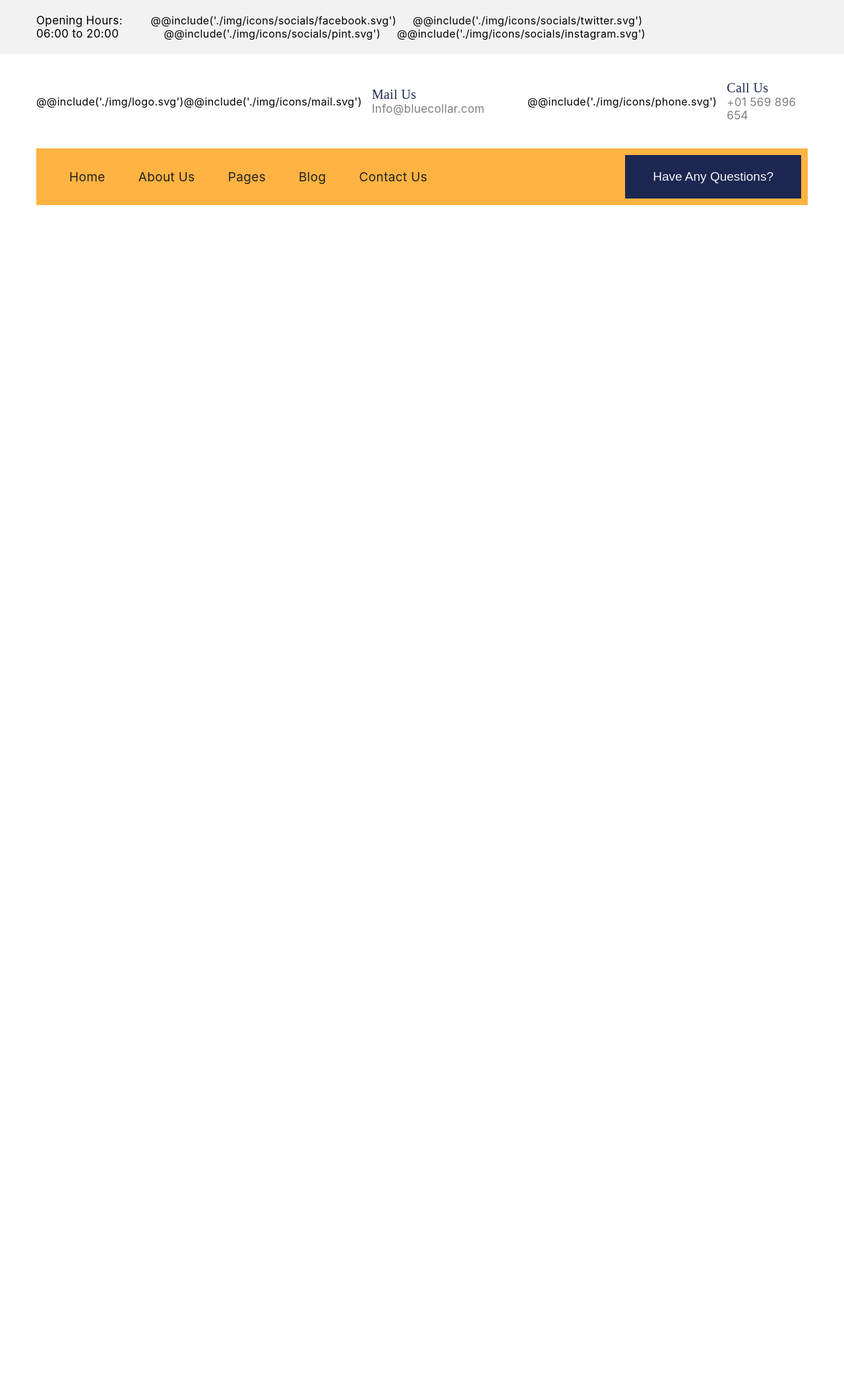
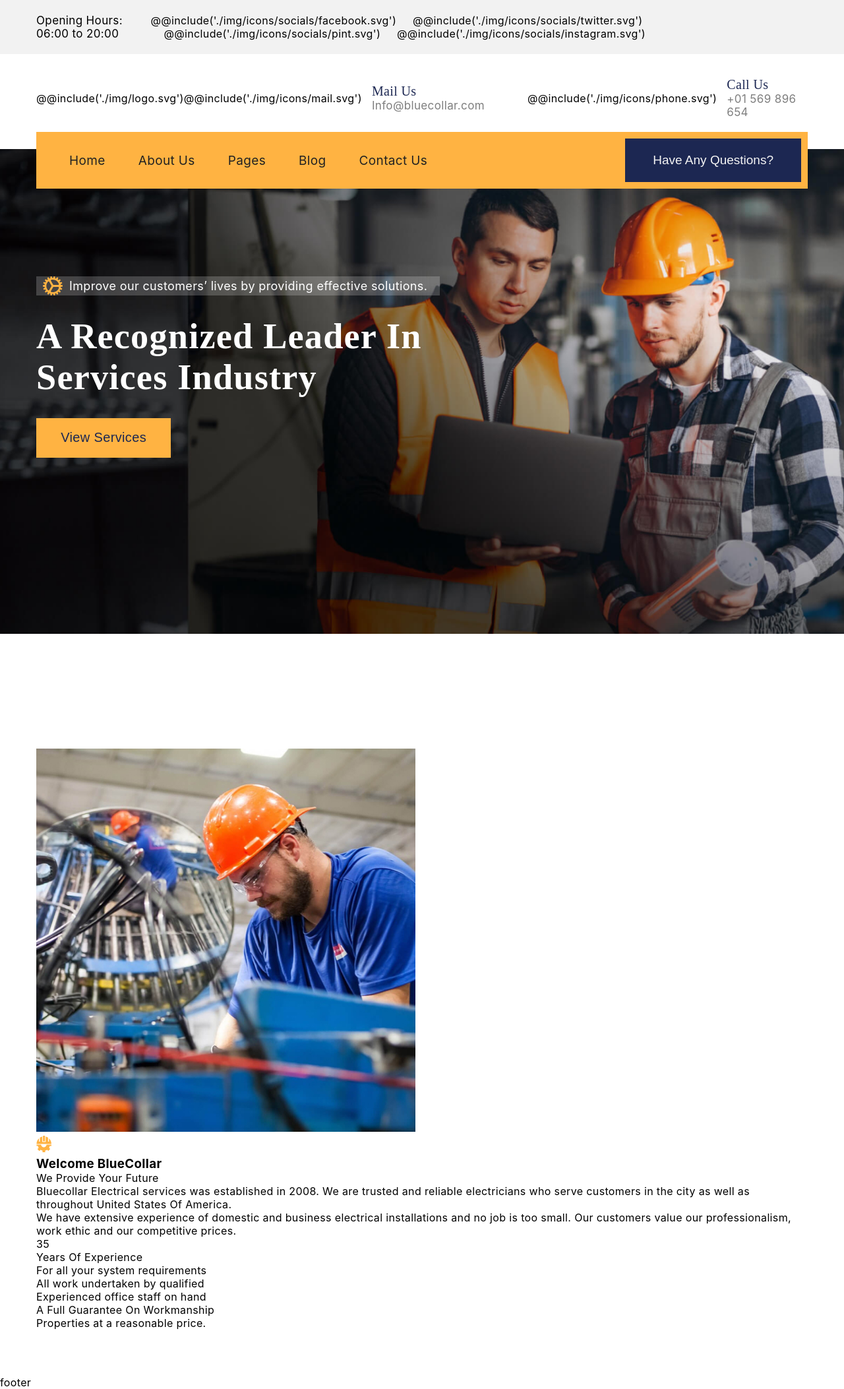
Before and after one commit to tictac22/BlueCollar-landing, a PHP site: page / in a window 1280 px wide. Shown: the whole page at 66% size. Run offline with PHP 8.4, Linux system fonts and the light colour scheme; style sheets or scripts are compiled from the project's sources; some libraries are stand-ins or nearby versions; some web fonts are replaced.

Commit message:
adaptive for hero seciton

```diff
--- a/sources/src/css/header.scss
+++ b/sources/src/css/header.scss
@@ -1,5 +1,12 @@
 .header {
-	padding: 40px 0px;
+	//padding: 40px 0px;
+	@include adaptiv-value("padding-top", 40, 5);
+	@include adaptiv-value("padding-bottom", 40, 5);
+	position: sticky;
+	background-color: white;
+	width: 100%;
+	z-index: 100;
+	top: 0;
 	&__inner {
 		display: flex;
 		align-items: center;
@@ -137,7 +144,7 @@
 		pointer-events: all;
 	}
 	@media (min-width: $lg) {
-		margin-top: 40px;
+		margin-top: 20px;
 		clip-path: none;
 		max-width: initial;
 		width: initial;
@@ -148,6 +155,7 @@
 		transform: translate(0);
 		opacity: 1;
 		pointer-events: all;
+		margin-bottom: -95px;
 	}
 	&__inner {
 		overflow: scroll;
--- /dev/null
+++ b/sources/src/css/hero.scss
@@ -0,0 +1,58 @@
+.hero {
+	position: relative;
+	padding-bottom: 20.9%;
+	&__image {
+		position: absolute;
+		top: 0;
+		left: 0;
+		width: 100%;
+		height: 100%;
+		object-fit: cover;
+	}
+	&__inner {
+		@include adaptiv-value("padding-top", 212, 78);
+	}
+
+	&__text {
+		position: relative;
+		z-index: 6;
+		max-width: 712px;
+	}
+
+	&__descr {
+		max-width: 86%;
+	}
+
+	&__title {
+		font-family: "Mulish";
+		@include adaptiv-value("font-size", 60, 20);
+		letter-spacing: 1.2px;
+		text-transform: capitalize;
+		margin-top: 31px;
+		color: #ffffff;
+	}
+	&__button {
+		margin-top: 31px;
+	}
+}
+.container {
+}
+.hero-descr {
+	color: white;
+	background: rgba(255, 255, 255, 0.2);
+	display: flex;
+	align-items: center;
+	&__img {
+		margin-left: 10px;
+		display: none;
+		@media (min-width: $md) {
+			display: block;
+		}
+	}
+	&__text {
+		font-size: 18px;
+		@media (min-width: $md) {
+			margin-left: 10px;
+		}
+	}
+}
--- a/sources/src/css/style.scss
+++ b/sources/src/css/style.scss
@@ -6,6 +6,11 @@
 		font-weight: #{$weight};
 		font-style: #{$style};
 	}
+}
+$maketWidth: 1440;
+@mixin adaptiv-value($property, $startSize, $minSize) {
+	$addSize: $startSize - $minSize;
+	#{$property}: calc(#{$minSize + px} + #{$addSize} * ((100vw - 320px) / #{$maketWidth - 320}));
 }
 @import "reset.scss";
 @import "fonts.scss";
@@ -30,7 +35,23 @@ body {
 .main {
 	flex: 1 1 auto;
 }
+.button {
+	color: #1c2752;
+	letter-spacing: 0.36px;
+	font-size: 20px;
+	padding: 20px 40px;
+	background-color: $orange;
+	transition: background-color 0.3s linear;
+	@include adaptiv-value("padding-bottom", 20, 10);
+	@include adaptiv-value("padding-top", 20, 10);
+	@include adaptiv-value("padding-left", 40, 20);
+	@include adaptiv-value("padding-right", 40, 20);
 
+	cursor: pointer;
+	&:hover {
+		background-color: darken($orange, 10%);
+	}
+}
 .underline {
 	&::before {
 		transition: width 0.4s ease-in-out;
@@ -44,3 +65,5 @@ body {
 
 @import "opening.scss";
 @import "header.scss";
+@import "hero.scss";
+@import "welcome.scss";
--- /dev/null
+++ b/sources/src/css/welcome.scss
@@ -0,0 +1,51 @@
+.welcome {
+	margin: 200px 0px 80px 0px;
+	@include adaptiv-value("margin-top", 200, 12);
+	@include adaptiv-value("margin-bottom", 80, 12);
+	&__inner {
+	}
+
+	&__img {
+	}
+
+	&__about {
+	}
+
+	&__greetings {
+	}
+
+	&__title {
+	}
+
+	&__paragraph {
+	}
+
+	&__statistics {
+	}
+}
+.container {
+}
+.welcome-greetings {
+	&__text {
+	}
+}
+.welcome-statistics {
+	&__container {
+	}
+
+	&__box {
+	}
+
+	&__numbers {
+	}
+
+	&__text {
+	}
+
+	&__list {
+	}
+}
+.weclome-statistics {
+	&__item {
+	}
+}
--- a/sources/src/index.html
+++ b/sources/src/index.html
@@ -73,6 +73,62 @@
 					</div>
 				</div>
 			</header>
+			<main class="main">
+				<div class="hero">
+					<img class="hero__image" src="img/hero.png" />
+					<div class="container">
+						<div class="hero__inner">
+							<div class="hero__text">
+								<div class="hero__descr hero-descr">
+									<img src="img/icons/gear.svg" alt="gear" class="hero-descr__img" />
+									<p class="hero-descr__text">
+										Improve our customers’ lives by providing effective solutions.
+									</p>
+								</div>
+								<h1 class="hero__title">A recognized leader in services industry</h1>
+								<button class="hero__button button">View Services</button>
+							</div>
+						</div>
+					</div>
+				</div>
+				<div class="welcome">
+					<div class="container">
+						<div class="welcome__inner">
+							<div class="welcome__img">
+								<img src="./img/welcome.jpg" alt="worker" />
+							</div>
+							<div class="welcome__about">
+								<div class="welcome__greetings welcome-greetings">
+									<img src="./img/icons/hatgear.svg" alt="gear"/>
+									<h3 class="welcome-greetings__text">Welcome BlueCollar</h2>
+								</div>
+								<div class="welcome__title">We Provide Your Future</div>
+								<div class="welcome__paragraph">
+									Bluecollar Electrical services was established in 2008. We are trusted and reliable electricians who serve customers in the city as well as throughout United States Of America.</div>
+								<div class="welcome__paragraph">
+									We have extensive experience of domestic and business electrical installations and no job is too small. Our customers value our professionalism, work ethic and our competitive prices.</div>
+
+								<div class="welcome__statistics welcome-statistics">
+									<div class="welcome-statistics__container">
+										<div class="welcome-statistics__box">
+											<div class="welcome-statistics__numbers">35</div>
+											<div class="welcome-statistics__text">Years Of Experience</div>
+										</div>
+										<ul class="welcome-statistics__list">
+											<li class="weclome-statistics__item">For all your system requirements</li>
+											<li class="weclome-statistics__item">All work undertaken by qualified</li>
+											<li class="weclome-statistics__item">Experienced office staff on hand</li>
+											<li class="weclome-statistics__item">A Full Guarantee On Workmanship</li>
+											<li class="weclome-statistics__item">Properties at a reasonable price.</li>
+										</ul>
+									</div>
+								</div>
+							</div>
+						</div>
+					</div>
+				</div>
+			</main>
+			<footer>footer</footer>
 		</div>
 		<script type="module" src="js/main.min.js"></script>
 	</body>
```
Also changed, not shown: sources/src/img/icons/gear.svg (added), sources/src/img/icons/hatgear.svg (added), sources/src/img/welcome.jpg (added).
